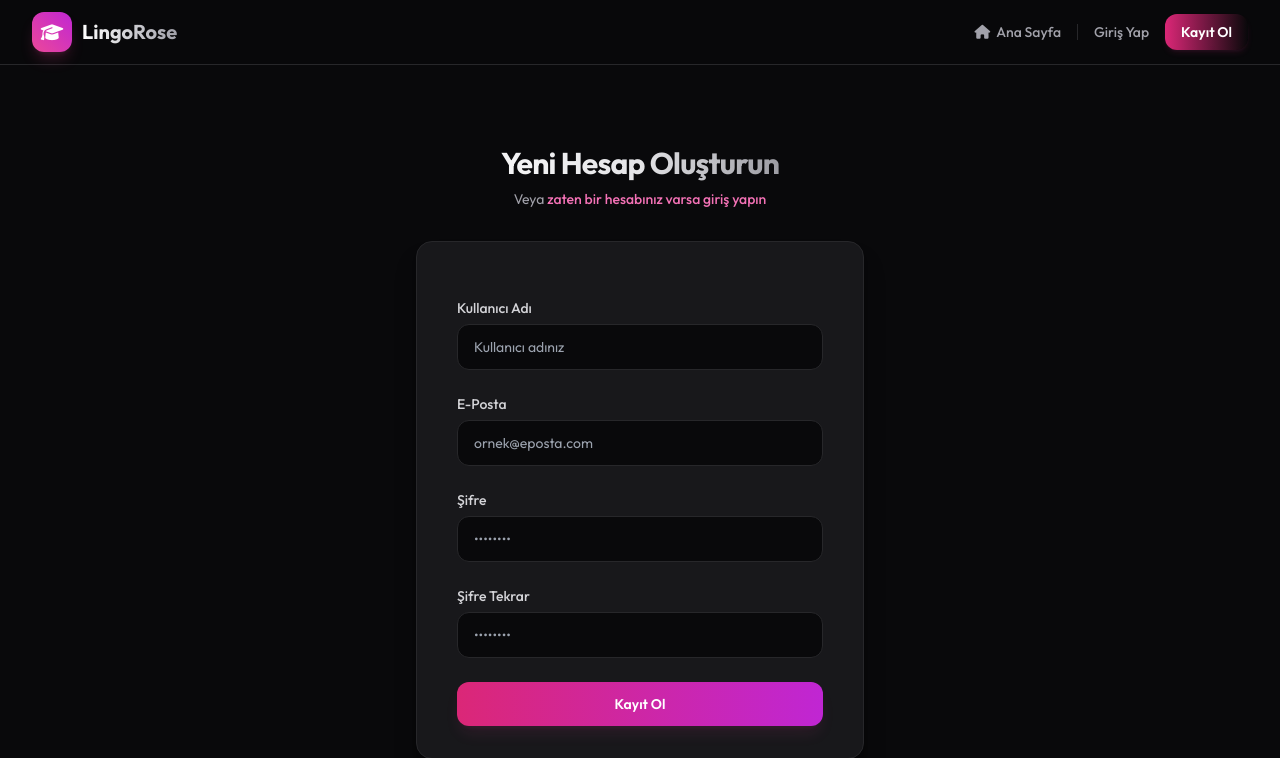
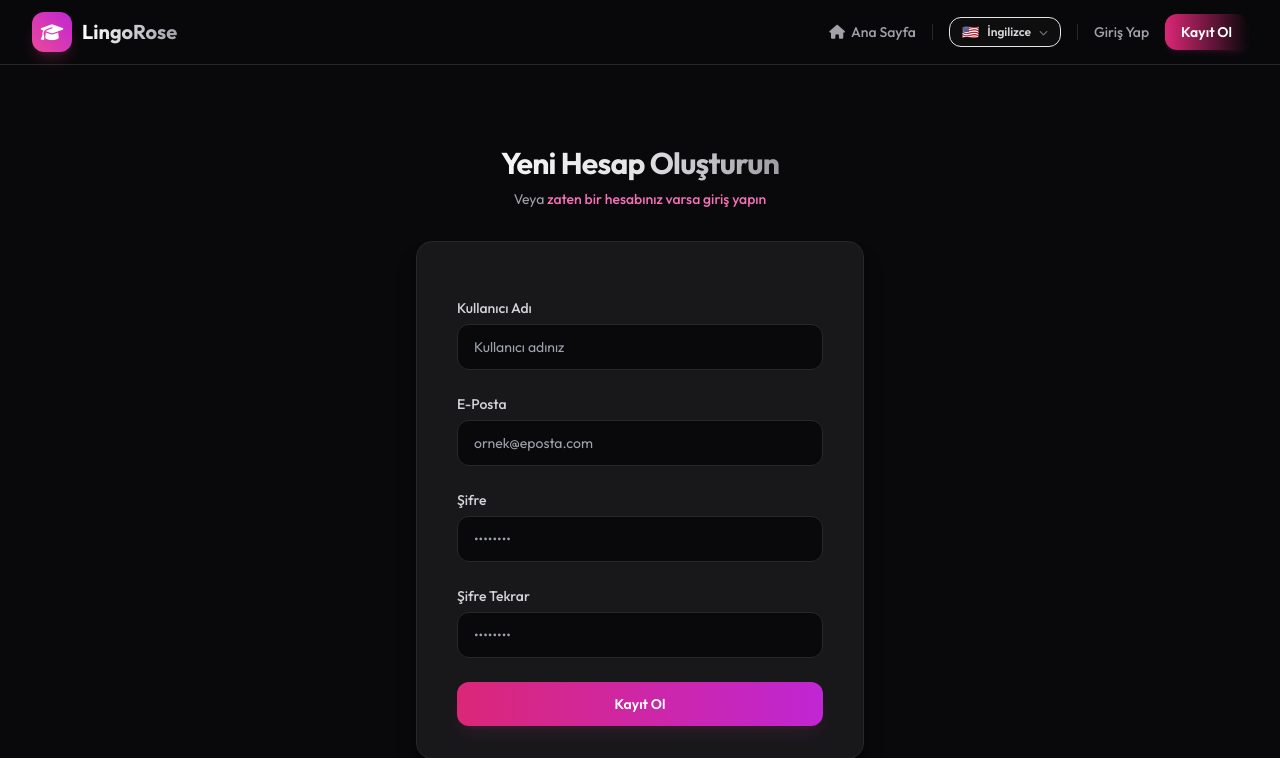
Before and after one commit to asenakuntkir27-cmd/dil-ogrenim-portali-ve-kelime-kartlari, a Flask app: page /auth/register in a window 1280 px wide. Shown: the top 758 px of the page. Run offline with Flask 3, Linux system fonts and the light colour scheme; some libraries are stand-ins or nearby versions.

Commit message:
Çoklu dil geçiş desteği altyapısı ve Navbar dropdown menüsü eklendi.

```diff
--- a/app/main/routes.py
+++ b/app/main/routes.py
@@ -1,6 +1,7 @@
-from flask import render_template, flash, redirect, url_for, abort, request
+from flask import render_template, flash, redirect, url_for, abort, request, session
 from flask_login import current_user, login_required
 import sqlalchemy as sa
+from urllib.parse import urlsplit
 from app import db
 from app.main import main
 from app.main.forms import DeckForm, CardForm
@@ -94,3 +95,33 @@ def not_found_error(error):
 def internal_error(error):
     db.session.rollback()
     return render_template('errors/500.html'), 500
+
+
+@main.app_context_processor
+def inject_learning_language():
+    languages = {
+        'en': {'name': 'İngilizce', 'flag': '🇺🇸'},
+        'de': {'name': 'Almanca', 'flag': '🇩🇪'},
+        'es': {'name': 'İspanyolca', 'flag': '🇪🇸'},
+        'fr': {'name': 'Fransızca', 'flag': '🇫🇷'},
+        'it': {'name': 'İtalyanca', 'flag': '🇮🇹'}
+    }
+    lang_code = session.get('learning_language', 'en')
+    current_lang = languages.get(lang_code, languages['en'])
+    return {
+        'learning_languages': languages,
+        'current_language_code': lang_code,
+        'current_language': current_lang
+    }
+
+
+@main.route('/set_language/<lang_code>')
+def set_language(lang_code):
+    supported_languages = ['en', 'de', 'es', 'fr', 'it']
+    if lang_code in supported_languages:
+        session['learning_language'] = lang_code
+
+    referrer = request.referrer
+    if not referrer or urlsplit(referrer).netloc != '':
+        referrer = url_for('main.index')
+    return redirect(referrer)
--- a/app/templates/base.html
+++ b/app/templates/base.html
@@ -65,6 +65,31 @@
 
                     <div class="h-4 w-px bg-zinc-800"></div>
 
+                    <!-- Language Selector Dropdown -->
+                    <div class="relative group/lang">
+                        <button id="lang-dropdown-btn" class="inline-flex items-center gap-2 px-3 py-1.5 rounded-xl border border-zinc-850 hover:border-pink-500/30 bg-zinc-900/35 hover:bg-zinc-900/60 text-xs font-semibold text-zinc-300 hover:text-white transition-all duration-200 cursor-pointer select-none">
+                            <span class="text-sm leading-none">{{ current_language.flag }}</span>
+                            <span>{{ current_language.name }}</span>
+                            <i class="fa-solid fa-chevron-down text-[9px] text-zinc-500 transition-transform duration-200"></i>
+                        </button>
+                        <div id="lang-dropdown-menu" class="absolute right-0 mt-2 w-40 rounded-xl border border-zinc-800/80 bg-zinc-950/95 backdrop-blur-md p-1 shadow-2xl shadow-black/90 hidden z-50 animate-in fade-in slide-in-from-top-2 duration-150">
+                            <div class="px-2.5 py-1 text-[10px] font-bold text-zinc-500 uppercase tracking-wider border-b border-zinc-900 mb-1">Öğrenilen Dil</div>
+                            {% for code, lang in learning_languages.items() %}
+                                <a href="{{ url_for('main.set_language', lang_code=code) }}" class="flex items-center justify-between px-2.5 py-2 rounded-lg text-xs font-medium transition-all duration-150 {% if code == current_language_code %} bg-pink-500/10 text-pink-400 border border-pink-950/30 {% else %} text-zinc-400 hover:text-white hover:bg-zinc-900/60 {% endif %}">
+                                    <div class="flex items-center gap-2">
+                                        <span class="text-sm leading-none">{{ lang.flag }}</span>
+                                        <span>{{ lang.name }}</span>
+                                    </div>
+                                    {% if code == current_language_code %}
+                                        <i class="fa-solid fa-check text-[9px] text-pink-400"></i>
+                                    {% endif %}
+                                </a>
+                            {% endfor %}
+                        </div>
+                    </div>
+
+                    <div class="h-4 w-px bg-zinc-800"></div>
+
                     {% if current_user.is_anonymous %}
                         <a href="{{ url_for('auth.login') }}" class="text-sm font-medium text-zinc-400 hover:text-white transition-colors duration-200">Giriş Yap</a>
                         <a href="{{ url_for('auth.register') }}" class="relative inline-flex items-center justify-center px-4 py-2 text-sm font-semibold text-white bg-gradient-to-r from-pink-600 to-fuchsia-650 rounded-xl hover:from-pink-500 hover:to-fuchsia-550 transition-all duration-200 shadow-md shadow-pink-500/10 hover:shadow-pink-500/25 active:scale-[0.98]">
@@ -129,5 +154,33 @@
         </div>
     </footer>
 
+    <script>
+        document.addEventListener('DOMContentLoaded', function() {
+            var btn = document.getElementById('lang-dropdown-btn');
+            var menu = document.getElementById('lang-dropdown-menu');
+
+            if (btn && menu) {
+                btn.addEventListener('click', function(e) {
+                    e.stopPropagation();
+                    menu.classList.toggle('hidden');
+                    // Rotate arrow icon if exists
+                    var arrow = btn.querySelector('.fa-chevron-down');
+                    if (arrow) {
+                        arrow.classList.toggle('rotate-180');
+                    }
+                });
+
+                document.addEventListener('click', function(e) {
+                    if (!menu.contains(e.target) && e.target !== btn && !btn.contains(e.target)) {
+                        menu.classList.add('hidden');
+                        var arrow = btn.querySelector('.fa-chevron-down');
+                        if (arrow) {
+                            arrow.classList.remove('rotate-180');
+                        }
+                    }
+                });
+            }
+        });
+    </script>
 </body>
 </html>
```
Also changed, not shown: tests/test_language.py (added, +63 -0 lines).
